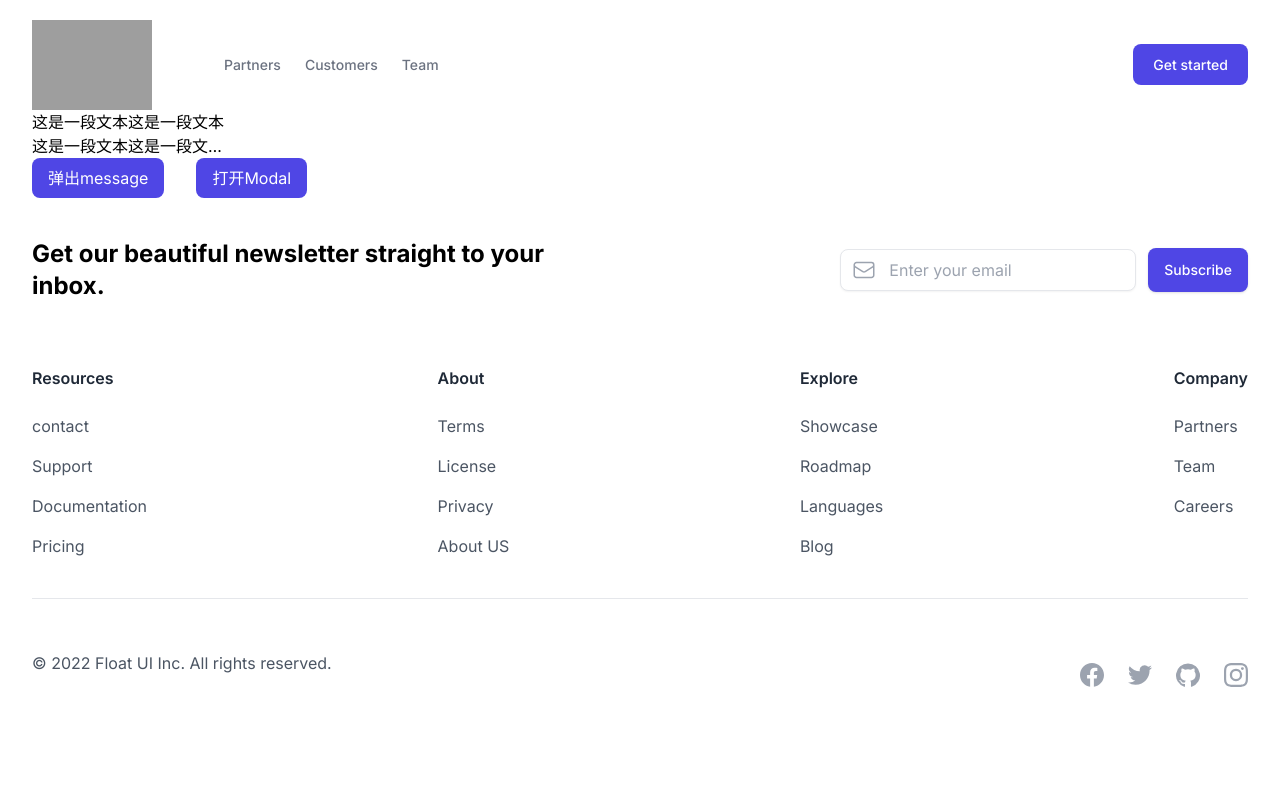
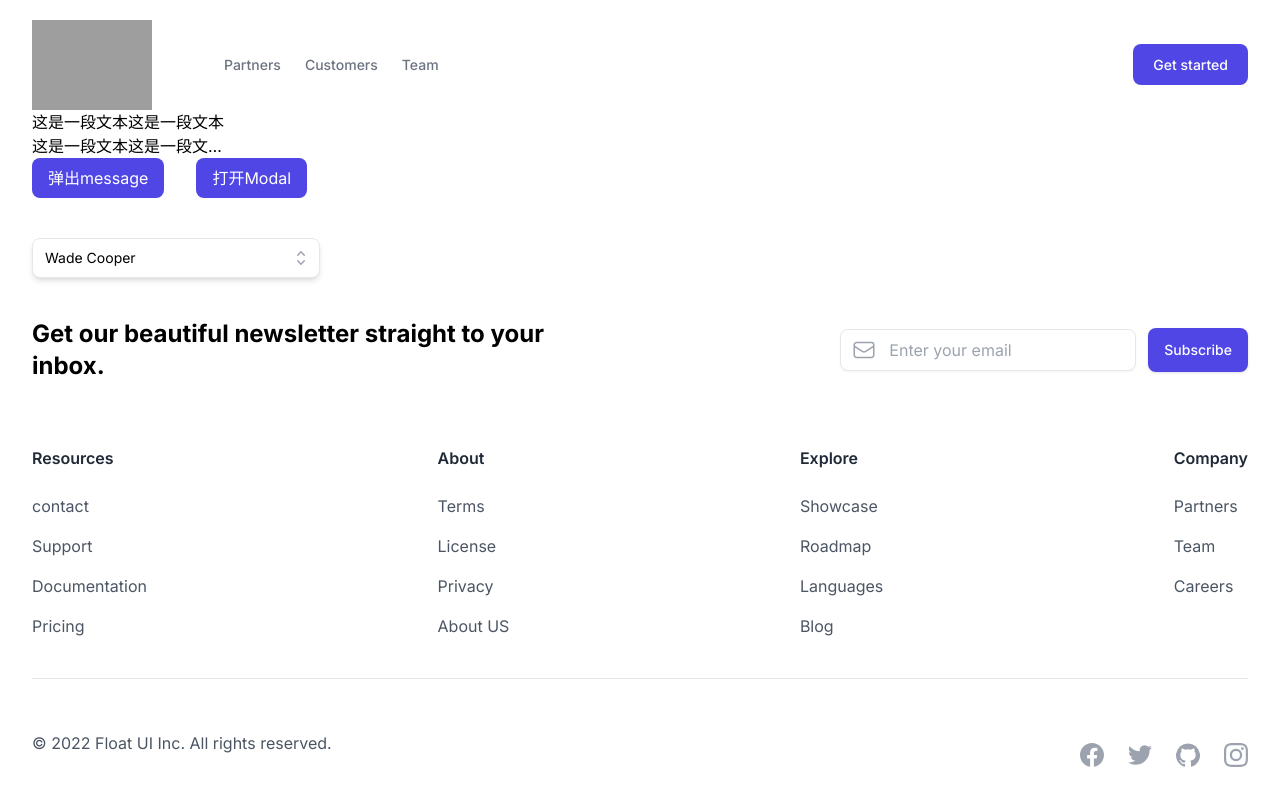
Before and after one commit to zhoushan1/next13-template, a Next.js app: page / in a window 1280 px wide. Built offline with nearby package versions, Linux system fonts and the light colour scheme; grey boxes are pictures that could not be loaded.

Commit message:
feat: add select

```diff
--- a/package.json
+++ b/package.json
@@ -10,6 +10,8 @@
     "prettier": "prettier --write ."
   },
   "dependencies": {
+    "@headlessui/react": "^1.7.17",
+    "@heroicons/react": "^2.0.18",
     "@types/node": "20.5.0",
     "@types/react": "18.2.20",
     "@types/react-dom": "18.2.7",
--- a/src/app/layout.tsx
+++ b/src/app/layout.tsx
@@ -8,7 +8,7 @@
 const inter = Inter({ subsets: ['latin'] });
 
 export const metadata: Metadata = {
-  title: 'Create Next App',
+  title: 'next13 template',
   description: 'Generated by create next app',
 };
 
--- a/src/app/page.tsx
+++ b/src/app/page.tsx
@@ -4,6 +4,23 @@
 import Container from '@/components/container';
 import { useMessage } from '@/components/ui/Message';
 import Modal from '@/components/ui/Modal';
+import Select from '@/components/ui/Select';
+
+const MySelect = () => {
+  const [value, setValue] = useState<string | number>(1);
+
+  const people = [
+    { label: 'Wade Cooper', value: 1 },
+    { label: 'Arlene Mccoy', value: 2 },
+    { label: 'Devon Webb', value: 3 },
+    { label: 'Tom Cook', value: 4 },
+    { label: 'Tanya Fox', value: 5 },
+    { label: 'Hellen Schmidt', value: 6 },
+  ];
+  return (
+    <Select options={people} value={value} onChange={(val) => setValue(val)} />
+  );
+};
 
 export default function Home() {
   const message = useMessage();
@@ -40,6 +57,9 @@
           打开Modal
         </button>
       </div>
+      <div className="mt-10">
+        <MySelect />
+      </div>
       <Modal
         visible={visible}
         onCancel={() => setVisible(false)}
--- /dev/null
+++ b/src/components/ui/Select.tsx
@@ -0,0 +1,99 @@
+import { Fragment, useState, useEffect } from 'react';
+import { Listbox, Transition } from '@headlessui/react';
+import { CheckIcon, ChevronUpDownIcon } from '@heroicons/react/20/solid';
+import cx from 'clsx';
+import { isEmpty } from '@/utils/commonTool';
+
+type ValueProp = string | number;
+
+interface OptionProp {
+  label: React.ReactNode;
+  value: ValueProp;
+}
+
+interface Props {
+  className?: string;
+  options: OptionProp[];
+  value: ValueProp;
+  onChange: (value: ValueProp, option: OptionProp) => void;
+}
+
+export default function Select({ className, options, value, onChange }: Props) {
+  const [selectedOption, setSelectedOption] = useState<
+    OptionProp | undefined
+  >();
+
+  useEffect(() => {
+    if (!isEmpty(value)) {
+      const curOption = options.find((option) => option.value === value);
+      setSelectedOption(curOption);
+    }
+  }, [value]);
+
+  return (
+    <div className={cx('w-72', className)}>
+      <Listbox
+        value={selectedOption}
+        onChange={(op) => {
+          if (isEmpty(value)) {
+            setSelectedOption(op);
+          }
+          onChange?.(op.value, op);
+        }}
+      >
+        <div className="relative mt-1">
+          <Listbox.Button
+            className={cx(
+              'relative h-10 w-full cursor-default rounded-lg border bg-white py-2 pl-3 pr-10 text-left shadow-md focus:outline-none focus-visible:border-indigo-500 focus-visible:ring-2 focus-visible:ring-white focus-visible:ring-opacity-75 focus-visible:ring-offset-2 focus-visible:ring-offset-orange-300 sm:text-sm'
+            )}
+          >
+            <span className="block truncate">{selectedOption?.label}</span>
+            <span className="pointer-events-none absolute inset-y-0 right-0 flex items-center pr-2">
+              <ChevronUpDownIcon
+                className="h-5 w-5 text-gray-400"
+                aria-hidden="true"
+              />
+            </span>
+          </Listbox.Button>
+          <Transition
+            as={Fragment}
+            leave="transition ease-in duration-100"
+            leaveFrom="opacity-100"
+            leaveTo="opacity-0"
+          >
+            <Listbox.Options className="absolute mt-1 max-h-60 w-full overflow-auto rounded-md bg-white py-1 text-base shadow-lg ring-1 ring-black ring-opacity-5 focus:outline-none sm:text-sm">
+              {options.map((option, personIdx) => (
+                <Listbox.Option
+                  key={personIdx}
+                  className={({ active }) =>
+                    `relative cursor-default select-none py-2 pl-10 pr-4 ${
+                      active ? 'bg-amber-100 text-amber-900' : 'text-gray-900'
+                    }`
+                  }
+                  value={option}
+                >
+                  {({ selected }) => (
+                    <>
+                      <span
+                        className={`block truncate ${
+                          selected ? 'font-medium' : 'font-normal'
+                        }`}
+                      >
+                        {option.label}
+                      </span>
+                      {selected ? (
+                        <span className="absolute inset-y-0 left-0 flex items-center pl-3 text-amber-600">
+                          <CheckIcon className="h-5 w-5" aria-hidden="true" />
+                        </span>
+                      ) : null}
+                    </>
+                  )}
+                </Listbox.Option>
+              ))}
+            </Listbox.Options>
+          </Transition>
+        </div>
+      </Listbox>
+    </div>
+  );
+}
--- /dev/null
+++ b/src/utils/commonTool.ts
@@ -0,0 +1,13 @@
+export const isEmpty = (data: any) => {
+  if (['', undefined, null].includes(data)) {
+    return true;
+  }
+  if (Array.isArray(data) && data.length === 0) {
+    return true;
+  }
+
+  if (JSON.stringify(data) === '{}') {
+    return true;
+  }
+  return false;
+};
```
Also changed, not shown: 1 other file (tests, documents, lock files or other folders).
